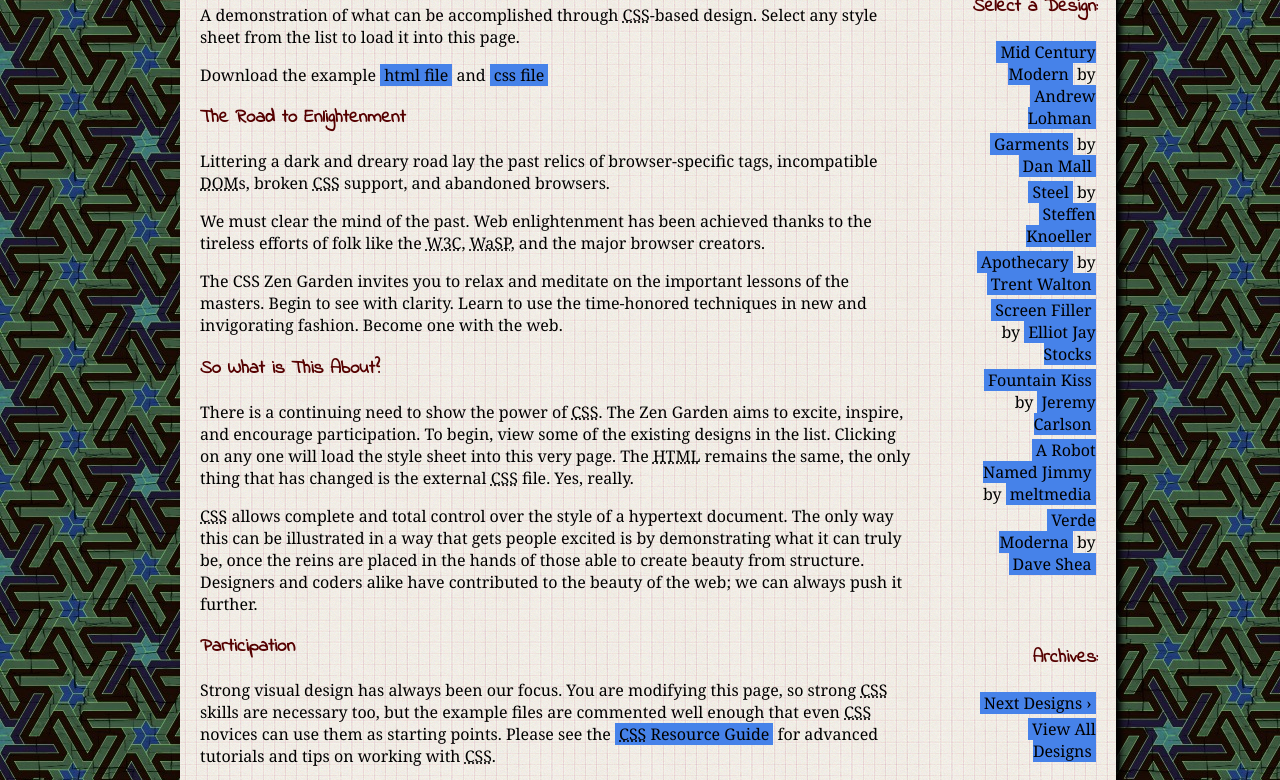
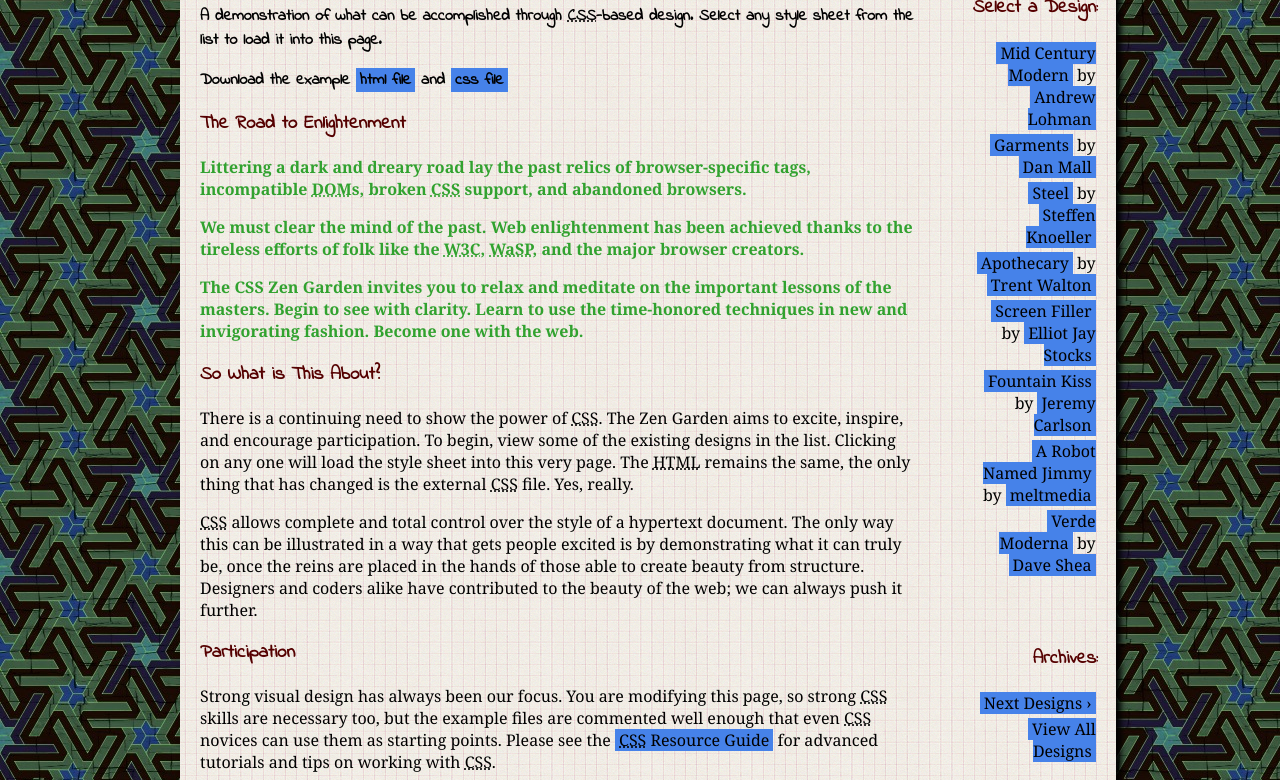
Before and after one commit to bekor/css-zen-garden-si, a plain HTML site: page index.html in a window 1280 px wide. Shown: the part 278-1058 px from the top of the page. Drawn offline with Linux system fonts and the light colour scheme.

Commit message:
zen-summary and zen-preamble changed

```diff
--- a/style.css
+++ b/style.css
@@ -8,6 +8,7 @@ body{
 }
 
 h1{
+    text-align: center;
     font: 400 80px/0.8 'Great Vibes', Georgia, Times, serif;
 }
 
@@ -90,3 +91,13 @@ ul li{
     display: inline-block;
     padding: 2px;
 }
+
+#zen-summary p{
+    font-family: 'Indie Flower', Georgia, Times, cursive;
+    font-weight: bold;
+}
+
+#zen-preamble{
+    color: #31a22f;
+    font-weight: bold;
+}
```
